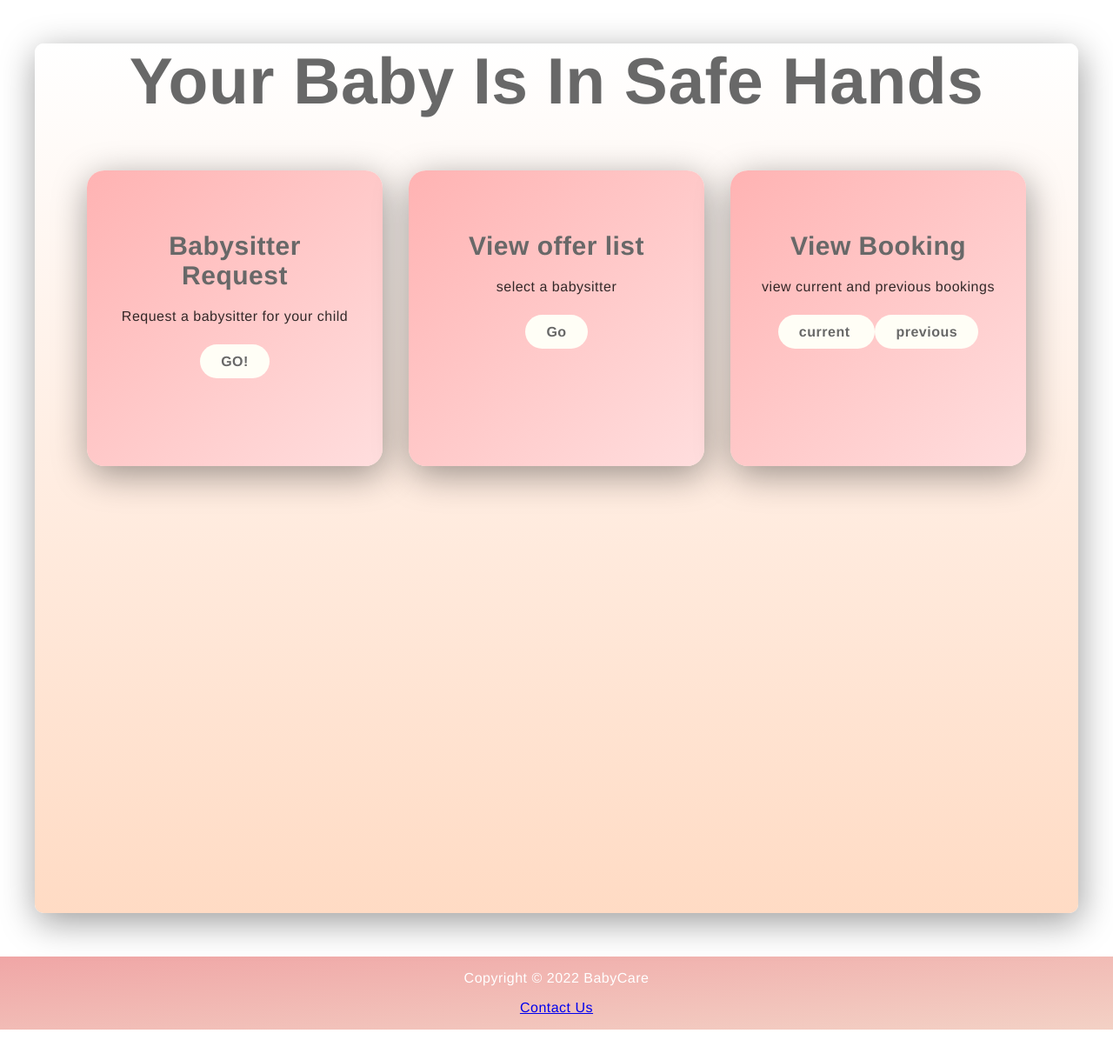
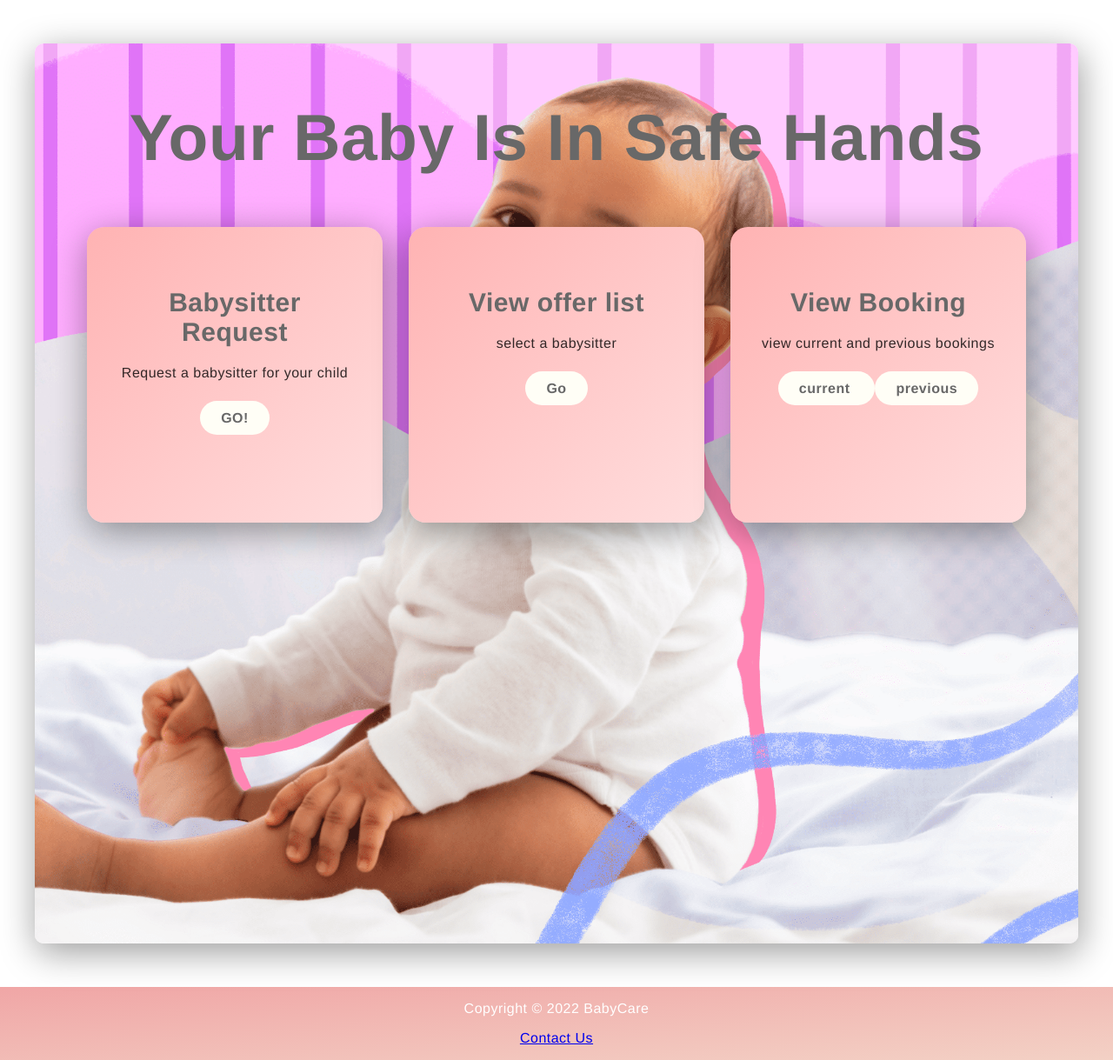
Before and after one commit to GhadeerAlmansour/BabyCare, a PHP site: page /html/HomeParent.html in a window 1280 px wide. Shown: the part 133-1352 px from the top of the page at 87% size. Before the commit the page ends 1317 px from the top, so only its background shows below. Run offline with PHP 8.4, Linux system fonts and the light colour scheme.

Commit message:
home parent update

```diff
--- a/css/home.css
+++ b/css/home.css
@@ -38,12 +38,14 @@
     border-radius: 10px;
     margin-top: 50px;
     margin-bottom: 50px;
-
     background-image: url(../images/background.JPG) ;
     background-position:center ;
     background-size: cover;
-
     background-image: linear-gradient(WHITE, #ffdbc4);
+    padding-top: 35px;
+    background-image: url(../images/background.png) ;
+    background-position:center ;
+    background-size: cover;
 
 
 
@@ -501,6 +503,7 @@ width: 100%;
 	margin: 30px auto;
 	text-align: center;
 }
+
 .box{
 	display: flex;
 	justify-content: center;
@@ -518,6 +521,7 @@ width: 100%;
 	overflow: hidden;
 	text-align: center;
   box-shadow: 2px 10px 40px rgba(8, 8, 8, 0.4);
+
 
 }
 
@@ -554,6 +558,7 @@ h5{
 	border-radius: 30px;
 	transition: .4s;
 }
+
 .card .button:hover{
 	background-color: transparent;
 	border: 2px solid  rgb(104, 104, 104);
```
